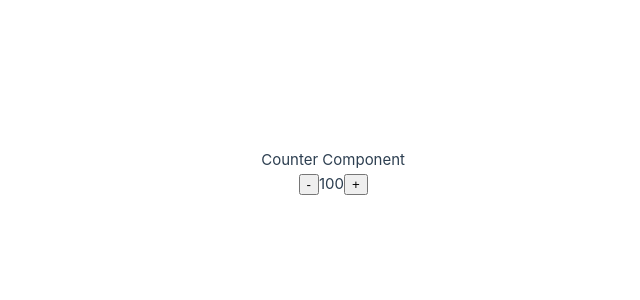
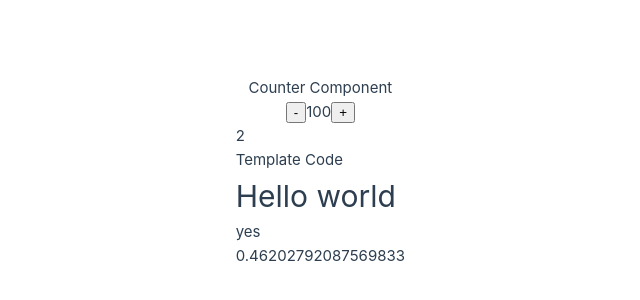
Before and after one commit to JeongAhYoon/vue_practice, a Vue app: page / in a window 1280 px wide. Shown: the part 228-528 px from the top of the page, without its empty margins (235-875 px from the left). Built offline with nearby package versions, Linux system fonts and the light colour scheme.

Commit message:
HTML based template

```diff
--- a/src/App.vue
+++ b/src/App.vue
@@ -2,5 +2,6 @@
 <template>
   <div>
 <counter></counter>
+<TemplateSyntax />
   </div>
 </template>
--- /dev/null
+++ b/src/components/TemplateSyntax.vue
@@ -0,0 +1,28 @@
+<template>
+    <!-- <div v-bind:id="dynamicId"> -->
+        <!-- <div :id="dynamicId"> -->
+            <div v-bind="objectOfAttrs" :[titleAttr]="titleValue">
+                <div> {{1+1}}</div>
+                <div></div>
+        Template Code
+    </div>
+    <div v-html="message"></div>
+    <div @[eventName]="chagneTitle()">{{message ? 'yes' : 'no'}}</div>
+    <div>{{Math.random()}}</div>
+    <!-- <div>{{window.document}}</div> -->
+</template>
+
+<script setup>
+const message = '<h1>Hello world</h1>';
+const dynamicId = 'my-id';
+const objectOfAttrs = {
+    id: dynamicId,
+    class: 'container'
+};
+const eventName = 'mouseover';
+const titleAttr = 'title';
+const titleValue = 'This is title';
+const chagneTitle = () => {
+    alert("Hello world");
+};
+</script>
--- a/src/main.js
+++ b/src/main.js
@@ -3,9 +3,10 @@ import './assets/main.css'
 import { createApp } from 'vue'
 import App from './App.vue'
 import Counter from './components/Counter.vue'
+import TemplateSyntax from './components/TemplateSyntax.vue';
 
 const app = createApp(App);
 app.component('Counter', Counter);
-
+app.component('TemplateSyntax', TemplateSyntax);
 
 app.mount('#app');
```
